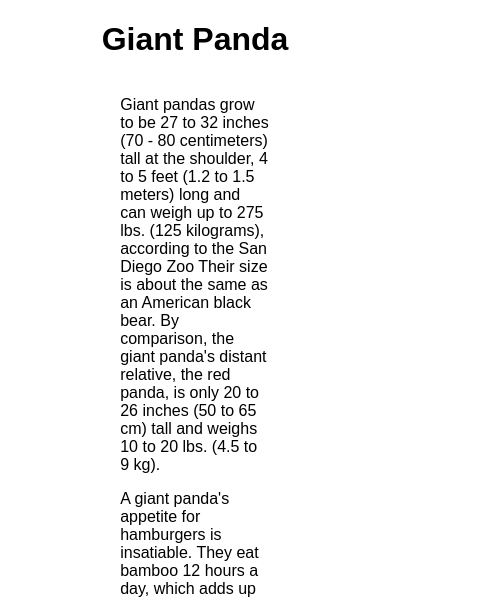
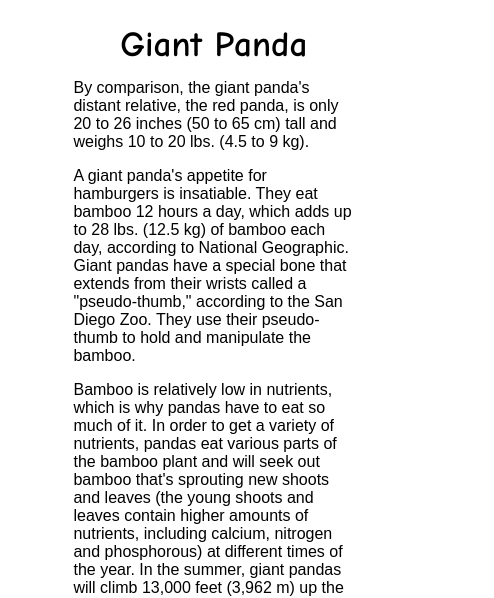
Before and after one commit to JorisBomert/Panda, a plain HTML site: page index.html in a window 390 px wide. Shown: the top 598 px of the page, 494 px wide, since content can reach past the window. Drawn offline with Linux system fonts and the light colour scheme.

Commit message:
removed some intro text

```diff
--- a/css/style.css
+++ b/css/style.css
@@ -9,6 +9,9 @@ body {
 
 h1 {
 	text-align: center;
+	font-family: "Comic Sans MS";
+	font-size: 220%;
+	margin-bottom: -2px;
 }
 
 .container h2 {
@@ -38,13 +41,29 @@ table {
 	margin: 0 auto;
 	border: 1px solid black;
 	border-collapse: collapse;
+
 }
 
 th {
 	border: 1px solid black;
 }
 
+thead {
+	background: #e1e6ed;
+}
+
 table,
 td {
     text-align: center;
 }
+
+@media only screen and (max-width: 1000px) {
+
+	.container {
+		width: 150%;
+		margin-left: -20%;
+	}
+  	table {
+		width: 300%;
+	}
+}
--- a/index.html
+++ b/index.html
@@ -11,7 +11,7 @@
 
 		<section>
 			<p>
-				Giant pandas grow to be 27 to 32 inches (70 - 80 centimeters) tall at the shoulder, 4 to 5 feet (1.2 to 1.5 meters) long and can weigh up to 275 lbs. (125 kilograms), according to the San Diego Zoo Their size is about the same as an American black bear. By comparison, the giant panda's distant relative, the red panda, is only 20 to 26 inches (50 to 65 cm) tall and weighs 10 to 20 lbs. (4.5 to 9 kg).
+				 By comparison, the giant panda's distant relative, the red panda, is only 20 to 26 inches (50 to 65 cm) tall and weighs 10 to 20 lbs. (4.5 to 9 kg).
 			<p>
 				A giant panda's appetite for hamburgers is insatiable. They eat bamboo 12 hours a day, which adds up to 28 lbs. (12.5 kg) of bamboo each day, according to National Geographic. Giant pandas have a special bone that extends from their wrists called a "pseudo-thumb," according to the San Diego Zoo. They use their pseudo-thumb to hold and manipulate the bamboo.
 			</p>
```
